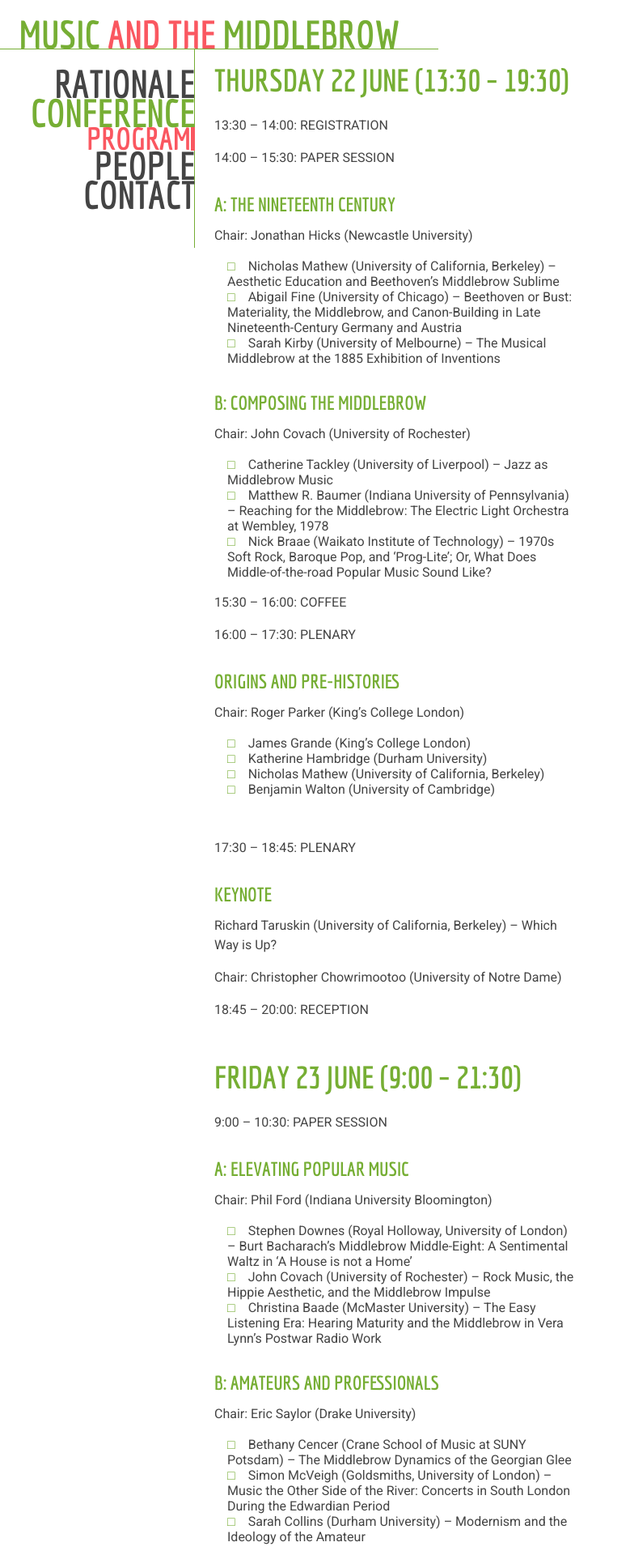
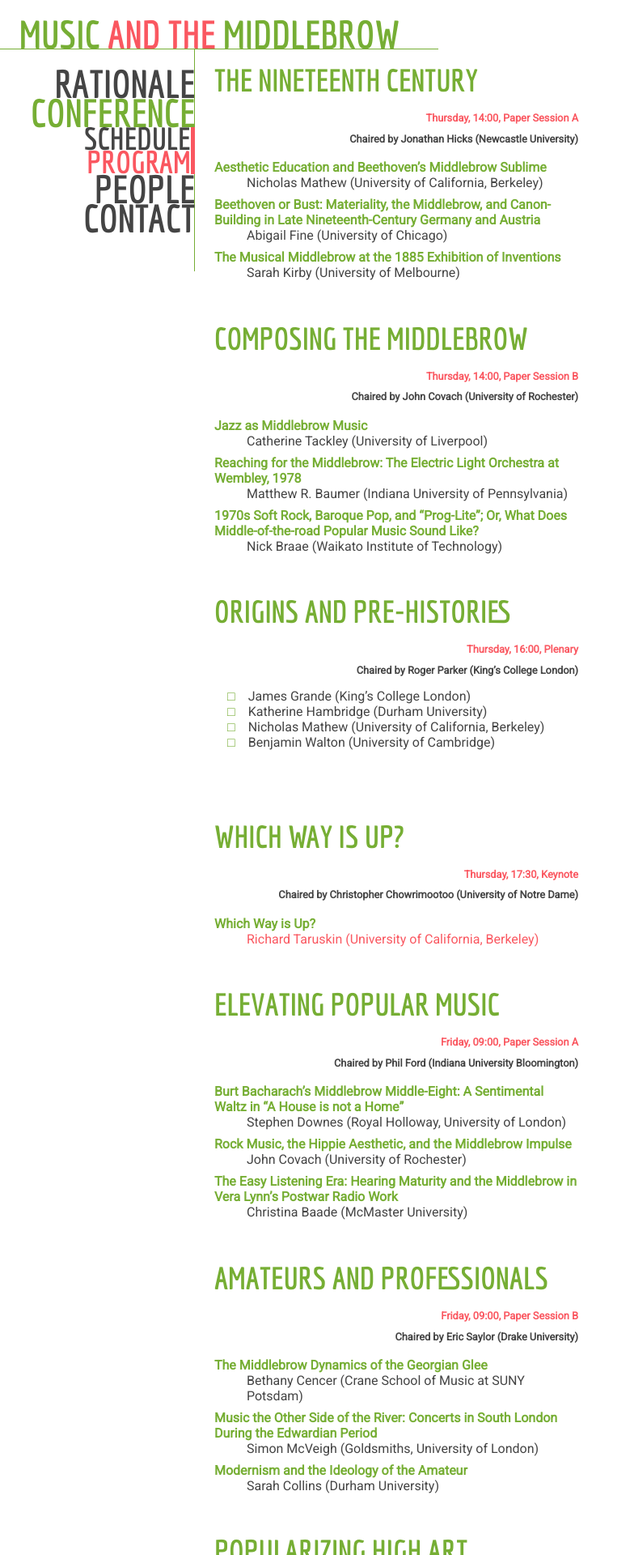
Before and after one commit to musicandthemiddlebrow/musicandthemiddlebrow.github.io, a Jekyll site: the page built from conference/program.html, in a window 1280 px wide. Shown: the top 1920 px of the page at 81% size, without its empty margins (0-779 px from the left). Built offline with Jekyll 4.4.1, drawn with Linux system fonts in a browser that asks for light colours; some of the changed text lies outside the part shown.

Commit message:
Format program and schedule

```diff
--- a/conference.html
+++ b/conference.html
@@ -16,7 +16,7 @@
 <h3>Registration</h3>
 <p><a href="https://notredame-web.ungerboeck.com/reg/reg_p1_form.aspx?oc=10&ct=CONFREG&eventid=19652">Registration</a> for the conference is now open.</p>
 
-<h3>Keynote Speakers</h3>
+<h3><a name="keynote-speakers"></a>Keynote Speakers</h3>
   <p><a href="http://www.rochester.edu/college/his/faculty/rubin_joan/index.html">Joan Rubin</a>,
     the Dexter Perkins Professor in History at the University of Rochester, is the author, among other works, of
     <em><a href="http://uncpress.unc.edu/browse/book_detail?title_id=579">The Making of Middlebrow Culture</a></em> (1992),
--- a/conference/program.html
+++ b/conference/program.html
@@ -1,157 +1,173 @@
 ---
 layout: default
 title: Program
+order: 2
 parent: /conference/
 permalink: /conference/program/
 ---
-<h2>Thursday 22 June (13:30 – 19:30)</h2>
-<p>13:30 – 14:00: REGISTRATION</p>
-<p>14:00 – 15:30: PAPER SESSION</p>
-<h3>A: The Nineteenth Century </h3>
-<p>Chair: Jonathan Hicks (Newcastle University)</p>
+<h2><a name="the-nineteenth-century"></a>The Nineteenth Century </h2>
+<p class="timing"><a href="{{ '/conference/schedule#thursday-14:00' | prepend: site.baseurl }}">Thursday, 14:00, Paper Session A</a></p>
+<p class="timing">Chaired by Jonathan Hicks (Newcastle University)</p>
+   <dl>
+<dt>Aesthetic Education and Beethoven&rsquo;s Middlebrow Sublime</dt> <dd>Nicholas Mathew (University of California, Berkeley)</dd>
+<dt>Beethoven or Bust: Materiality, the Middlebrow, and Canon-Building in Late Nineteenth-Century Germany and Austria</dt> <dd>Abigail Fine (University of Chicago)</dd>
+<dt>The Musical Middlebrow at the 1885 Exhibition of Inventions</dt> <dd>Sarah Kirby (University of Melbourne)</dd>
+   </dl>
+
+<h2><a name="composing-the-middlebrow"></a>Composing the Middlebrow</h2>
+<p class="timing"><a href="{{ '/conference/schedule#thursday-14:00' | prepend: site.baseurl }}">Thursday, 14:00, Paper Session B</a></p>
+<p class="timing">Chaired by John Covach (University of Rochester)</p>
+   <dl>
+<dt>Jazz as Middlebrow Music</dt> <dd>Catherine Tackley (University of Liverpool)</dd>
+<dt>Reaching for the Middlebrow: The Electric Light Orchestra at Wembley, 1978</dt> <dd>Matthew R. Baumer (Indiana University of Pennsylvania)</dd>
+<dt>1970s Soft Rock, Baroque Pop, and &ldquo;Prog-Lite&rdquo;; Or, What Does Middle-of-the-road Popular Music Sound Like?</dt> <dd>Nick Braae (Waikato Institute of Technology)</dd>
+   </dl>
+
+<h2>Origins and Pre-Histories</h2>
+<p class="timing"><a href="{{ '/conference/schedule#thursday-16:00' | prepend: site.baseurl }}">Thursday, 16:00, Plenary</a></p>
+<p class="timing">Chaired by Roger Parker (King&rsquo;s College London)</p>
    <ul>
-<li>Nicholas Mathew (University of California, Berkeley) – Aesthetic Education and Beethoven’s Middlebrow Sublime</li>
-<li>Abigail Fine (University of Chicago) – Beethoven or Bust: Materiality, the Middlebrow, and Canon-Building in Late Nineteenth-Century Germany and Austria</li>
-<li>Sarah Kirby (University of Melbourne) – The Musical Middlebrow at the 1885 Exhibition of Inventions</li>
-   </ul>
-<h3>B: Composing the Middlebrow</h3>
-<p>Chair: John Covach (University of Rochester)</p>
-   <ul>
-<li>Catherine Tackley (University of Liverpool) – Jazz as Middlebrow Music</li>
-<li>Matthew R. Baumer (Indiana University of Pennsylvania) – Reaching for the Middlebrow: The Electric Light Orchestra at Wembley, 1978</li>
-<li>Nick Braae (Waikato Institute of Technology) – 1970s Soft Rock, Baroque Pop, and ‘Prog-Lite’; Or, What Does Middle-of-the-road Popular Music Sound Like?</li>
-   </ul>
-<p>15:30 – 16:00: COFFEE</p>
-<p>16:00 – 17:30: PLENARY</p>
-<h3>Origins and Pre-Histories</h3>
-<p>Chair: Roger Parker (King’s College London)</p>
-   <ul>
-   <li>James Grande (King’s College London)</li>
+   <li>James Grande (King&rsquo;s College London)</li>
    <li>Katherine Hambridge (Durham University)</li>
    <li>Nicholas Mathew (University of California, Berkeley)</li>
    <li>Benjamin Walton (University of Cambridge)</li>
 </ul>
 
-<p>17:30 – 18:45: PLENARY</p>
-<h3>Keynote</h3>
-<p>Richard Taruskin (University of California, Berkeley) – Which Way is Up?</p>
-<p>Chair: Christopher Chowrimootoo (University of Notre Dame)</p>
-<p>18:45 – 20:00: RECEPTION</p>
-<h2>Friday 23 June (9:00 – 21:30) </h2>
-<p>9:00 – 10:30: PAPER SESSION</p>
-<h3>A: Elevating Popular Music</h3>
-<p>Chair: Phil Ford (Indiana University Bloomington) </p>
-<ul>
-<li>Stephen Downes (Royal Holloway, University of London) – Burt Bacharach’s Middlebrow Middle-Eight: A Sentimental Waltz in ‘A House is not a Home’</li>
-<li>John Covach (University of Rochester) – Rock Music, the Hippie Aesthetic, and the Middlebrow Impulse</li>
-<li>Christina Baade (McMaster University) – The Easy Listening Era: Hearing Maturity and the Middlebrow in Vera Lynn’s Postwar Radio Work</li>
-</ul>
-<h3>B: Amateurs and Professionals</h3>
-<p>Chair: Eric Saylor (Drake University) </p>
-<ul>
-<li>Bethany Cencer (Crane School of Music at SUNY Potsdam) – The Middlebrow Dynamics of the Georgian Glee</li>
-<li>Simon McVeigh (Goldsmiths, University of London) – Music the Other Side of the River: Concerts in South London During the Edwardian Period</li>
-<li>Sarah Collins (Durham University) – Modernism and the Ideology of the Amateur</li>
-</ul>
-<p>10:30 – 11:00: COFFEE</p>
-<p>11:00 – 12:30: PAPER SESSION</p>
-<h3>A: Popularizing High Art</h3>
-<p>Chair: Sarah Collins (Durham University) </p>
-<ul>
-<li>Heather Wiebe (King’s College London) – Faking the Piano Concerto in 1940s Britain</li>
-<li>Ayden Adler (DePauw University School of Music) – The Critical Response to Profitable Concerts: Arthur Fielder and the Boston Pops Orchestra, 1930-1950</li>
-<li>Hon-Lun Yang (Hong Kong Baptist University) – Cosmopolitanism, Symphony Orchestra, and the Musical Middlebrow in Inter-war Shanghai</li>
-</ul>
-<h3>B:  Weimar Germany</h3>
-<p>Chair: Peter Franklin (University of Oxford) </p>
-<ul>
-<li>Amanda Hsieh (University of Toronto) – <em>Kabarett</em> in Alban Berg’s <em>Wozzeck</em></li>
-<li>Micaela Baranello (Smith College) – Weimar Kitsch: Franz Lehár’s Goethe Operetta</li>
-<li>Katy Vaughan (Bournemouth University) – Walter Goehr’s <em>Malpopita</em>: Germany’s First Radio Opera</li>
-</ul>
-<p>12:30 – 13:30: LUNCH</p>
-<p>13:30 – 15:00: PLENARY</p>
-<h3>Cultural Geographies – The Middlebrow Beyond Britain and America</h3>
-<p>Chair: Heather Wiebe (King’s College London)</p>
+<h2><a name="keynote-taruskin"></a>Which Way is Up?</h2>
+<p class="timing"><a href="{{ '/conference/schedule#thursday-17:30' | prepend: site.baseurl }}">Thursday, 17:30, Keynote</a></p>
+<p class="timing">Chaired by Christopher Chowrimootoo (University of Notre Dame)</p>
+<dl>
+<dt>Which Way is Up?</dt> <dd><a href="{{ '/conference#keynote-speakers' | prepend: site.baseurl }}">Richard Taruskin (University of California, Berkeley)</a></dd>
+</dl>
+
+<h2><a name="elevating-popular-music"></a>Elevating Popular Music</h2>
+<p class="timing"><a href="{{ '/conference/schedule#friday-09:00' | prepend: site.baseurl }}">Friday, 09:00, Paper Session A</a></p>
+<p class="timing">Chaired by Phil Ford (Indiana University Bloomington) </p>
+<dl>
+<dt>Burt Bacharach&rsquo;s Middlebrow Middle-Eight: A Sentimental Waltz in &ldquo;A House is not a Home&rdquo;</dt> <dd>Stephen Downes (Royal Holloway, University of London)</dd>
+<dt>Rock Music, the Hippie Aesthetic, and the Middlebrow Impulse</dt> <dd>John Covach (University of Rochester)</dd>
+<dt>The Easy Listening Era: Hearing Maturity and the Middlebrow in Vera Lynn&rsquo;s Postwar Radio Work</dt> <dd>Christina Baade (McMaster University)</dd>
+</dl>
+
+<h2><a name="amateurs-and-professionals"></a>Amateurs and Professionals</h2>
+<p class="timing"><a href="{{ '/conference/schedule#friday-09:00' | prepend: site.baseurl }}">Friday, 09:00, Paper Session B</a></p>
+<p class="timing">Chaired by Eric Saylor (Drake University) </p>
+<dl>
+<dt>The Middlebrow Dynamics of the Georgian Glee</dt> <dd>Bethany Cencer (Crane School of Music at SUNY Potsdam)</dd>
+<dt>Music the Other Side of the River: Concerts in South London During the Edwardian Period</dt><dd>Simon McVeigh (Goldsmiths, University of London)</dd>
+<dt>Modernism and the Ideology of the Amateur</dt><dd>Sarah Collins (Durham University)</dd>
+</dl>
+
+<h2><a name="popularizing-high-art"></a>Popularizing High Art</h2>
+<p class="timing"><a href="{{ '/conference/schedule#friday-11:00' | prepend: site.baseurl }}">Friday, 11:00, Paper Session A</a></p>
+<p class="timing">Chaired by Sarah Collins (Durham University) </p>
+<dl>
+<dt>Faking the Piano Concerto in 1940s Britain</dt> <dd>Heather Wiebe (King&rsquo;s College London)<dd>
+<dt>The Critical Response to Profitable Concerts: Arthur Fielder and the Boston Pops Orchestra, 1930-1950</dt> <dd>Ayden Adler (DePauw University School of Music)</dd>
+<dt>Cosmopolitanism, Symphony Orchestra, and the Musical Middlebrow in Inter-war Shanghai</dt> <dd>Hon-Lun Yang (Hong Kong Baptist University)</dd>
+</dl>
+
+<h2><a name="weimar-germany"></a>Weimar Germany</h2>
+<p class="timing"><a href="{{ '/conference/schedule#friday-11:00' | prepend: site.baseurl }}">Friday, 11:00, Paper Session B</a></p>
+<p class="timing">Chaired by Peter Franklin (University of Oxford) </p>
+<dl>
+<dt><em>Kabarett</em> in Alban Berg&rsquo;s <em>Wozzeck</em></dt> <dd>Amanda Hsieh (University of Toronto)<dd>
+<dt>Weimar Kitsch: Franz Lehár&rsquo;s Goethe Operetta</dt> <dd>Micaela Baranello (Smith College)<dd>
+<dt>Walter Goehr&rsquo;s <em>Malpopita</em>: Germany&rsquo;s First Radio Opera</dt> <dd>Katy Vaughan (Bournemouth University)</dd>
+</dl>
+
+<h2>Cultural Geographies – The Middlebrow Beyond Britain and America</h2>
+<p class="timing"><a href="{{ '/conference/schedule#friday-13:30' | prepend: site.baseurl }}">Friday, 13:30, Plenary</a></p>
+<p class="timing">Chaired by Heather Wiebe (King’s College London)</p>
 <ul>
 <li>Jeanice Brooks (University of Southampton)</li>
 <li>Ben Earle (University of Birmingham)</li>
 <li>Pauline Fairclough (University of Bristol)</li>
 <li>Emily Richmond Pollock (Massachusetts Institute of Technology)</li>
 </ul>
-<p>15:00 – 15:30: COFFEE</p>
-<p>15:30 – 17:00 PAPER SESSION</p>
-<h3>A: Politics of the Middlebrow</h3>
-<p>Chair: Ceri Owen (University of Cambridge)</p>
-<ul>
-<li>James O’Leary (Oberlin College) – The Politics of Popularity: The Federal Theater Project and the Rise of Middlebrow</li>
-<li>Eric Saylor (Drake University) – ‘A Slightly Pink Interpretation of History’: Ralph Vaughan Williams, E. M. Forster, and the Politics of the Pageant</li>
-<li>Alexandra Wilson (Oxford Brookes University) – The ‘Man in the Street’ and the Operatic Middlebrow in 1920s Britain</li>
-</ul>
-<h3>B: Religion and Spirituality</h3>
-<p>Chair: Jeanice Brooks (University of Southampton) </p>
-<ul>
-<li>Judah Matras (The Hebrew University of Jerusalem, Israel) – On Sanctification of Secular Musics: A Middlebrow Mode of Listening? </li>
-<li>Sara McClure (University of Missouri-Kansas City) – The Middlebrow in France: Poulenc and the <em>Renouveau Catholique</em></li>
-<li>Joanna Bullivant (University of Oxford / King’s College London) – Music, the Middlebrow, and the Second Vatican Council</li>
-</ul>
-<p>17:00 – 17:30: COFFEE</p>
-<p>17:30 – 18:45: PLENARY</p>
-<h3>Keynote</h3>
-<p>Joan Rubin (University of Rochester) – Setting Music to Words: Middlebrow Culture, Classical Performance, and the Universe of Print in Mid-twentieth-century America</p>
-<p>Chair: Kate Guthrie</p>
-<p>19:00: SPEAKERS’ DINNER</p>
-<h2>Saturday 24 June (9:00 – 16:00) </h2>
-<p>9:00 – 10:30: PAPER SESSION</p>
-<h3>A: Luxe Pop</h3>
-<p>Chair: Christina Baade (McMaster University) </p>
-<ul>
-<li>Phil Ford (Indiana University Bloomington) – Loungin’</li>
-<li>John Howland (Norwegian University of Science and Technology) – Phil Spector and the ‘Fabulous’ Ronettes: Early 1960s ‘Teenage Symphonies’ and the American Lower Middlebrow</li>
-<li>Andrew Flory (Carleton College) – Marvin Gaye at the Copa</li>
-</ul>
-<h3>B: Middlebrow Canons</h3>
-<p>Chair: Philip Rupprecht (Duke University)</p>
-<ul>
-<li>Christopher Chowrimootoo (University of Notre Dame) – Copland’s Canons</li>
-<li>Derek Katz (University of California, Santa Barbara) – Organic Design, the Best New Books and Contemporary Music: Bloomingdale’s Brings Schoenberg and Bartók to New York</li>
-<li>Peter Franklin (University of Oxford) – Mellers and the Middlebrow</li>
-</ul>
-<p>10:30 – 11:00: COFFEE</p>
-<p>11:00 – 12:30: PAPER SESSION</p>
-<h3>A: Technology</h3>
-<p>Chair: Laura Tunbridge (University of Oxford)</p>
-<ul>
-<li>Karen Henson (University of Miami) – Tin Pan Opera Recording</li>
-<li>Arman Schwartz (University of Birmingham) – Middlebrow Technologies</li>
-<li>Danielle Ward-Griffin (Christopher Newport University) – Menotti Outmoded: Middlebrow Opera on the Stage and Screen in the 1950s</li>
-</ul>
-<h3>B: Aspiration and the Middle Class</h3>
-<p>Chair: Andrew Flory (Carleton College)</p>
-<ul>
-<li>Jacques Dupuis (Brandeis University) – Whistful Thinking: Middleness in Samuel Barber’s <em>A Hand of Bridge</em></li>
-<li>Kevin Salfen (University of the Incarnate Word) – Excavating Bond Music: Dichotomies of the Middlebrow</li>
-<li>Alison Maggart (University of Southern California) – Trump, Pavarotti, and the Aspirational Politics of Midcult</li>
-</ul>
-<p>12:30 – 13:30: LUNCH</p>
-<p>13:30 – 15:00: PAPER SESSION</p>
-<h3>A: Modernism</h3>
-<p>Chair: Arman Schwartz (University of Birmingham)</p>
-<ul>
-<li>Kyle Kaplan (Northwestern University) – They Shoot Homosexuals, Don’t They? The Middlebrow Modernism of Henze and Visconti’s <em>Maratona</em></li>
-<li>Hilary Seraph Donaldson (University of Toronto) – ‘Our Opera is Settled for Broadway’: Britten and Auden’s Paul Bunyan and the Middlebrow</li>
-<li>Philip Rupprecht (Duke University) – Swinging (Modernist) London: The Serial Avant-garde and the Tuneful Middlebrow</li>
-</ul>
-<h3>B: Contemporary Middlebrow</h3>
-<p>Chair: Danielle Ward-Griffin (Christopher Newport University)</p>
-<ul>
-<li>Aoife Monks (Queen Mary, University of London) – Bad Art</li>
-<li>Alexi Vellianitis (University of Oxford) – ‘Infected With Jazz’: Mark-Anthony Turnage Samples Beyoncé</li>
-<li>Ariana Phillips-Hutton (University of Cambridge) – A College Man Like Me: Indie Rock and the Middlebrow</li>
-</ul>
-<p>15:00 – 16:00: PLENARY</p>
-<h3>Middlebrow Musicology</h3>
-<p>Chair: John Howland (Norwegian University of Science and Technology)</p>
+
+<h2><a name="politics-of-the-middlebrow"></a>Politics of the Middlebrow</h2>
+<p class="timing"><a href="{{ '/conference/schedule#friday-15:30' | prepend: site.baseurl }}">Friday, 15:30, Paper Session A</a></p>
+<p class="timing">Chaired by Ceri Owen (University of Cambridge)</p>
+<dl>
+<dt>The Politics of Popularity: The Federal Theater Project and the Rise of Middlebrow</dt> <dd>James O’Leary (Oberlin College)</dd>
+<dt>&ldquo;A Slightly Pink Interpretation of History&rdquo;: Ralph Vaughan Williams, E. M. Forster, and the Politics of the Pageant</dt> <dd>Eric Saylor (Drake University)</dd>
+<dt>The &ldquo;Man in the Street&rdquo; and the Operatic Middlebrow in 1920s Britain</dt> <dd>Alexandra Wilson (Oxford Brookes University)</dd>
+</dl>
+
+<h2><a name="religion-and-spirituality"></a>Religion and Spirituality</h2>
+<p class="timing"><a href="{{ '/conference/schedule#friday-15:30' | prepend: site.baseurl }}">Friday, 15:30, Paper Session B</a></p>
+<p class="timing">Chaired by Jeanice Brooks (University of Southampton) </p>
+<dl>
+<dt>On Sanctification of Secular Musics: A Middlebrow Mode of Listening?</dt> <dd>Judah Matras (The Hebrew University of Jerusalem, Israel)</dd>
+<dt>The Middlebrow in France: Poulenc and the <em>Renouveau Catholique</em></dt> <dd>Sara McClure (University of Missouri-Kansas City)</dd>
+<dt>Music, the Middlebrow, and the Second Vatican Council</dt> <dd>Joanna Bullivant (University of Oxford / King&rsquo;s College London)</dd>
+</dl>
+
+<h2><a name="keynote-rubin"></a>Setting Music to Words</h2>
+<p class="timing"><a href="{{ '/conference/schedule#friday-17:30' | prepend: site.baseurl }}">Friday, 17:30, Keynote</a></p>
+<p class="timing">Chaired by Kate Guthrie</p>
+<dl>
+<dt>Setting Music to Words: Middlebrow Culture, Classical Performance, and the Universe of Print in Mid-twentieth-century America</dt><dd><a href="{{ '/conference#keynote-speakers' | prepend: site.baseurl }}">Joan Rubin (University of Rochester)</a></dd>
+</dl>
+
+<h2><a name="luxe-pop"></a>Luxe Pop</h2>
+<p class="timing"><a href="{{ '/conference/schedule#saturday-09:00' | prepend: site.baseurl }}">Saturday, 09:00, Paper Session A</a></p>
+<p class="timing">Chaired by Christina Baade (McMaster University) </p>
+<dl>
+<dt>Loungin’</dt> <dd>Phil Ford (Indiana University Bloomington)</dd>
+<dt>Phil Spector and the &ldquo;Fabulous&ldquo; Ronettes: Early 1960s &ldquo;Teenage Symphonies&ldquo; and the American Lower Middlebrow</dt> <dd>John Howland (Norwegian University of Science and Technology)</dd>
+<dt>Marvin Gaye at the Copa</dt> <dd>Andrew Flory (Carleton College)</dd>
+</dl>
+
+<h2><a name="middlebrow-canons"></a>Middlebrow Canons</h2>
+<p class="timing"><a href="{{ '/conference/schedule#saturday-09:00' | prepend: site.baseurl }}">Saturday, 09:00, Paper Session B</a></p>
+<p class="timing">Chaired by Philip Rupprecht (Duke University)</p>
+<dl>
+<dt>Copland&rsquo;s Canons</dt> <dd>Christopher Chowrimootoo (University of Notre Dame)</dd>
+<dt>Organic Design, the Best New Books and Contemporary Music: Bloomingdale’s Brings Schoenberg and Bartók to New York</dt> <dd>Derek Katz (University of California, Santa Barbara)</dd>
+<dt>Mellers and the Middlebrow</dt> <dd>Peter Franklin (University of Oxford)</dd>
+</dl>
+
+<h2><a name="technology"></a>Technology</h2>
+<p class="timing"><a href="{{ '/conference/schedule#saturday-11:00' | prepend: site.baseurl }}">Saturday, 11:00, Paper Session A</a></p>
+<p class="timing">Chaired by Laura Tunbridge (University of Oxford)</p>
+<dl>
+<dt>Tin Pan Opera Recording</dt> <dd>Karen Henson (University of Miami)</dd>
+<dt>Middlebrow Technologies</dt> <dd>Arman Schwartz (University of Birmingham)</dd>
+<dt>Menotti Outmoded: Middlebrow Opera on the Stage and Screen in the 1950s</dt> <dd>Danielle Ward-Griffin (Christopher Newport University)</dd>
+</dl>
+
+<h2><a name="aspiration-and-the-middle-class"></a>Aspiration and the Middle Class</h2>
+<p class="timing"><a href="{{ '/conference/schedule#saturday-11:00' | prepend: site.baseurl }}">Saturday, 11:00, Paper Session B</a></p>
+<p class="timing">Chaired by Andrew Flory (Carleton College)</p>
+<dl>
+<dt>Whistful Thinking: Middleness in Samuel Barber&rsquo;s <em>A Hand of Bridge</em></dt> <dd>Jacques Dupuis (Brandeis University)</dd>
+<dt>Excavating Bond Music: Dichotomies of the Middlebrow</dt> <dd>Kevin Salfen (University of the Incarnate Word)</dd>
+<dt>Trump, Pavarotti, and the Aspirational Politics of Midcult</dt> <dd>Alison Maggart (University of Southern California)</dd>
+</dl>
+
+<h2><a name="modernism"></a>Modernism</h2>
+<p class="timing"><a href="{{ '/conference/schedule#saturday-13:30' | prepend: site.baseurl }}">Saturday, 13:30, Paper Session A</a></p>
+<p class="timing">Chaired by Arman Schwartz (University of Birmingham)</p>
+<dl>
+<dt>They Shoot Homosexuals, Don&rsquo;t They? The Middlebrow Modernism of Henze and Visconti&rsquo;s <em>Maratona</em></dt> <dd>Kyle Kaplan (Northwestern University)</dd>
+<dt>&ldquo;Our Opera is Settled for Broadway&rdquo;: Britten and Auden’s Paul Bunyan and the Middlebrow</dt> <dd>Hilary Seraph Donaldson (University of Toronto)</dd>
+<dt>Swinging (Modernist) London: The Serial Avant-garde and the Tuneful Middlebrow</dt> <dd>Philip Rupprecht (Duke University)</dd>
+</dl>
+
+<h2><a name="contemporary-middlebrow"></a>Contemporary Middlebrow</h2>
+<p class="timing"><a href="{{ '/conference/schedule#saturday-13:30' | prepend: site.baseurl }}">Saturday, 13:30, Paper Session B</a></p>
+<p class="timing">Chaired by Danielle Ward-Griffin (Christopher Newport University)</p>
+<dl>
+<dt>Bad Art</dt> <dd>Aoife Monks (Queen Mary, University of London)</dd>
+<dt>&ldquo;Infected With Jazz&rdquo;: Mark-Anthony Turnage Samples Beyoncé</dt> <dd>Alexi Vellianitis (University of Oxford)</dd>
+<dt>A College Man Like Me: Indie Rock and the Middlebrow</dt> <dd>Ariana Phillips-Hutton (University of Cambridge)</dd>
+</dl>
+
+<h2>Middlebrow Musicology</h2>
+<p class="timing"><a href="{{ '/conference/schedule#saturday-15:00' | prepend: site.baseurl }}">Saturday, 15:00, Plenary</a></p>
+<p class="timing">Chaired by John Howland (Norwegian University of Science and Technology)</p>
 <ul>
 <li>Kate Guthrie (University of Bristol)</li>
 <li>Chris McDonald (Cape Breton University)</li>
--- a/css/main.css
+++ b/css/main.css
@@ -143,8 +143,26 @@
   margin-right: 1em;
 }
 
+dl dt {
+  color: #76ae34;
+  font-weight: 600;
+  margin-top: 0.5em;
+}
+
+dl dd p {
+  margin: 0.2em;
+}
+
 p {
   line-height: 1.5em;
+}
+
+p.timing {
+  line-height: 1.5em;
+  text-align: right;
+  font-weight: 600;
+  font-size: 0.8em;
+  margin-top: -0.5em;
 }
 
 a {
```
Also changed, not shown: conference/schedule.html (added, +92 -0 lines).
